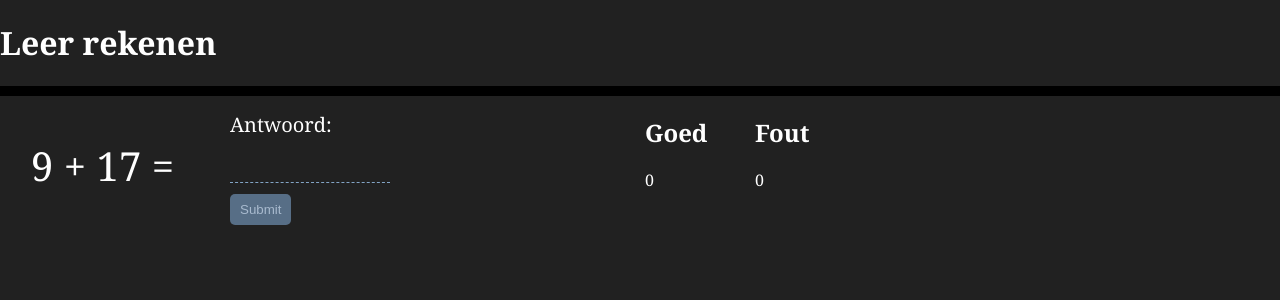
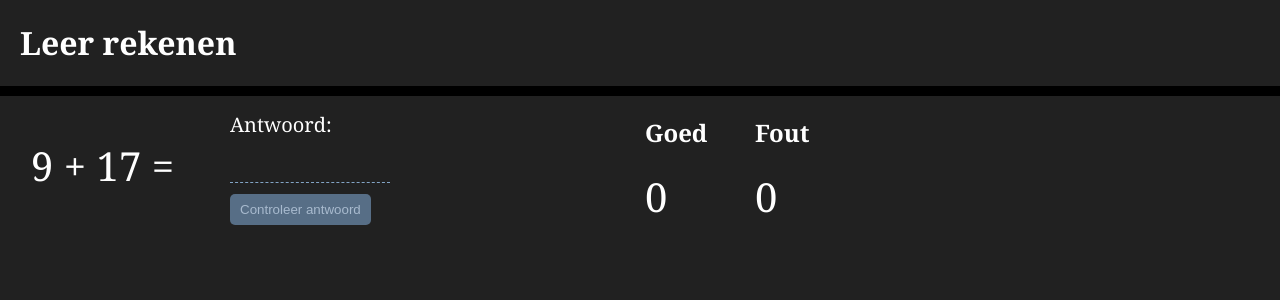
Before and after one commit to seamyd/calc-practice, a React (Create React App) app: page / in a window 1280 px wide. Shown: the top 300 px of the page. Built offline with nearby package versions, Linux system fonts and the light colour scheme.

Commit message:
a bit of styling

```diff
--- a/src/App.tsx
+++ b/src/App.tsx
@@ -24,6 +24,9 @@ const StyledApp = styled.div`
 
 const StyledHeader = styled.header`
   border-bottom: 10px solid black;
+  h1 {
+    margin-left: 2rem;
+  }
 `;
 
 const App: React.FC = () => {
--- a/src/containers/AnswerForm.tsx
+++ b/src/containers/AnswerForm.tsx
@@ -79,7 +79,7 @@ export const AnswerForm: React.FC<Props> = ({ checkAnswer }) => {
             autoComplete="off"
             onChange={handleChange} />
         </label>
-        <input type="submit" value="Submit" />
+        <input type="submit" value="Controleer antwoord" />
       </form>
     </StyledAnswerForm>
   );
--- a/src/containers/Results.tsx
+++ b/src/containers/Results.tsx
@@ -6,6 +6,16 @@ const StyledResults = styled.div`
   display: grid;
   grid-template-columns: repeat(2, minmax(100px, 1fr));
   grid-gap: 1rem;
+
+  .correct,
+  .incorrect {
+    width: 100px;
+  }
+
+  .value {
+    font-size: 4rem;
+    padding: auto;
+  }
 `
 
 export const Results: React.FC = () => {
@@ -15,11 +25,11 @@ export const Results: React.FC = () => {
         <StyledResults>
           <div className="correct">
             <h2>Goed</h2>
-            <div>{correct}</div>
+            <div className="value">{correct}</div>
           </div>
           <div className="incorrect">
             <h2>Fout</h2>
-            <div>{incorrect}</div>
+            <div className="value">{incorrect}</div>
           </div>
         </StyledResults>
       )}
```
